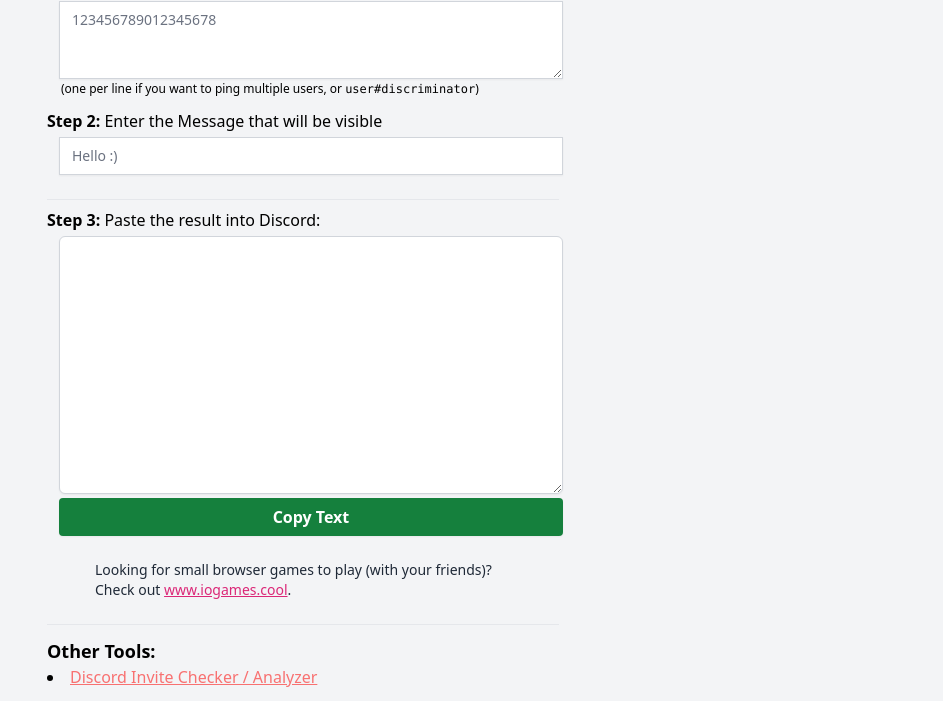
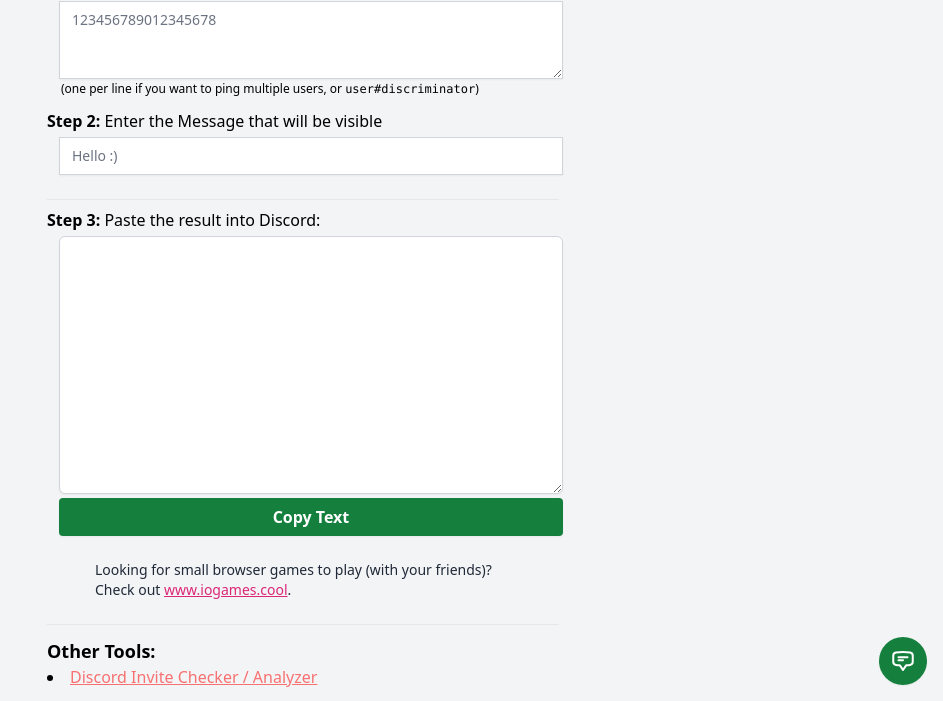
Before and after one commit to JonasDoesThings/discord-hidden-pinger, a website built with Parcel: page src/index.html in a window 1280 px wide. Shown: the part 99-800 px from the top of the page, without its empty margins (337-1280 px from the left). Built offline with nearby package versions, Linux system fonts and the light colour scheme.

Commit message:
feat: add minifeedback as an experiment

```diff
--- a/src/index.html
+++ b/src/index.html
@@ -79,6 +79,15 @@
       <p class="font-mono font-medium text-sm mt-0.5"><a href="https://github.com/JonasDoesThings/discord-hidden-pinger" target="_blank" rel="nofollow noreferrer noopener">Source Code Available on <span class="underline transition-colors hover:text-gray-500">GitHub</span></a></p>
       <p class="font-mini text-xs text-gray-500">This site is in no way affiliated with Discord</p>
     </footer>
+
+    <button
+      class="absolute right-4 bottom-4 rounded-full w-12 h-12 inline-flex items-center justify-center border border-transparent bg-green-700 px-2.5 py-1.5 font-semibold text-white shadow-sm transition-colors hover:bg-green-800 focus:outline-none focus:ring-2 focus:ring-indigo-500 focus:ring-offset-2"
+      data-minifeedback-survey="0194899d-eaf5-728f-8c1c-79d435f94ed8"
+    >
+      <svg xmlns="http://www.w3.org/2000/svg" fill="none" viewBox="0 0 24 24" stroke-width="2" stroke="currentColor" class="w-6">
+        <path stroke-linecap="round" stroke-linejoin="round" d="M7.5 8.25h9m-9 3H12m-9.75 1.51c0 1.6 1.123 2.994 2.707 3.227 1.129.166 2.27.293 3.423.379.35.026.67.21.865.501L12 21l2.755-4.133a1.14 1.14 0 0 1 .865-.501 48.172 48.172 0 0 0 3.423-.379c1.584-.233 2.707-1.626 2.707-3.228V6.741c0-1.602-1.123-2.995-2.707-3.228A48.394 48.394 0 0 0 12 3c-2.392 0-4.744.175-7.043.513C3.373 3.746 2.25 5.14 2.25 6.741v6.018Z" />
+      </svg>
+    </button>
   </body>
 
   <script type="text/javascript">
@@ -95,6 +104,7 @@
     import ClipboardJS from "clipboard";
     new ClipboardJS("button");
   </script>
+  <script src="https://minifeedback.kadse.workers.dev/client-script.js" type="module"></script>
 
   <link rel="stylesheet" href="css/index.pcss">
 </html>
```
